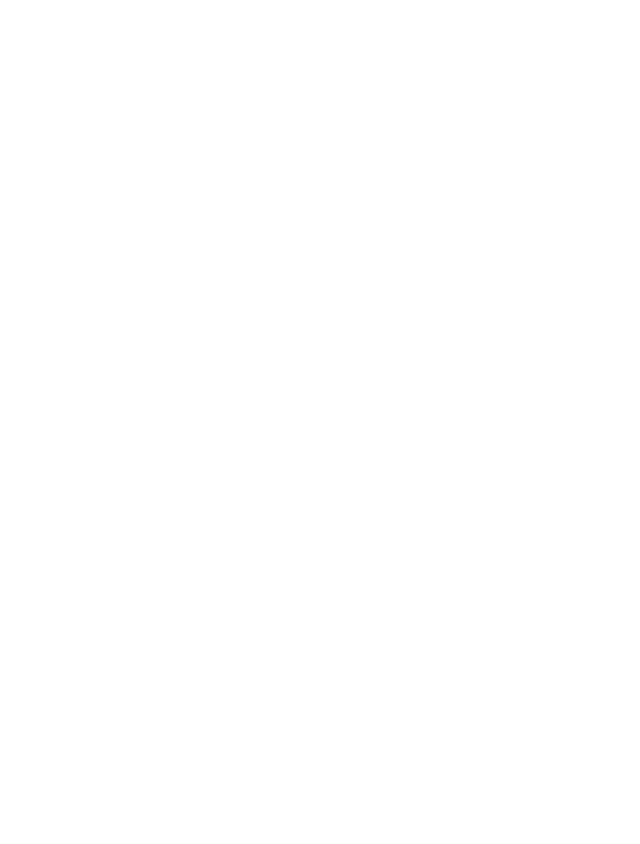
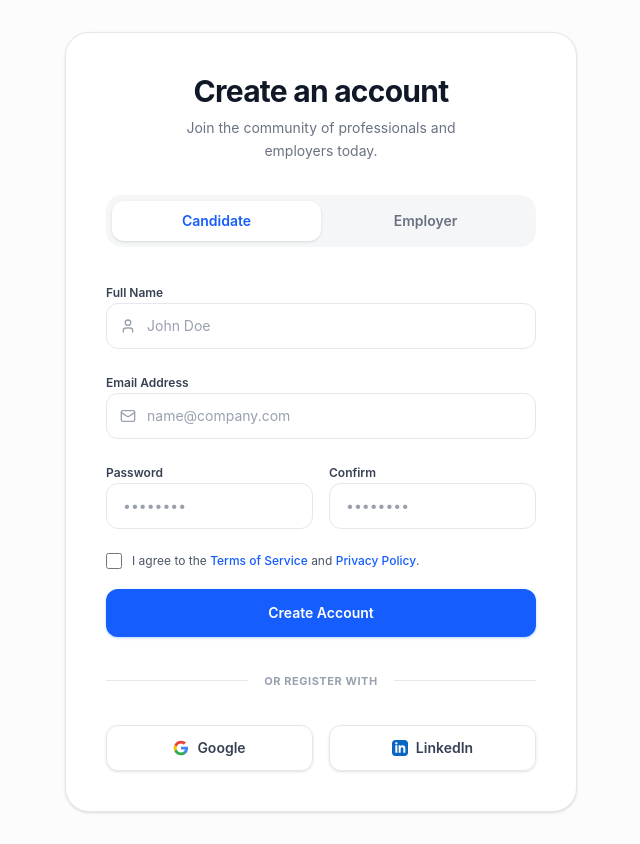
Before and after one commit to TeamProjectSpringBootETEC/FindYourPathFrontend, a React (Vite) app: page /register in a window 1280 px wide. Before the commit this address had no page. Shown: the whole page, without its empty margins (319-959 px from the left). Before the commit the page ends 800 px from the top, so only its background shows below. Built offline with nearby package versions, Linux system fonts and the light colour scheme.

Commit message:
Complete Register UI

```diff
--- a/src/Routes/RouteApp.jsx
+++ b/src/Routes/RouteApp.jsx
@@ -8,6 +8,7 @@
 import JobDetail from "@/pages/detail/JobDetail";
 import Events from "@/pages/Events";
 import EventDetail from "@/pages/detail/EventDetail";
+import Register from "@/pages/Register";
 
 // Layout for Public Pages (with Navbar)
 const PublicLayout = () => {
@@ -48,6 +49,9 @@
         <Route path="/about" element={<h1 className="p-4 text-2xl font-bold">About Us Page</h1>} />
       </Route>
 
+      {/* Auth Pages -> No Navbar / Footer */}
+      <Route path="/register" element={<Register />} />
+
       {/* Dashboard Pages -> Shows Sidebar (No Navbar) */}
       <Route path="/dashboard" element={<DashboardLayout />}>
         <Route index element={<h1 className="text-2xl font-bold">Overview Dashboard</h1>} />
--- a/src/components/Navbar.jsx
+++ b/src/components/Navbar.jsx
@@ -11,8 +11,6 @@
     { name: "Home", path: "/" },
     { name: "Jobs", path: "/job" },
     { name: "Events", path: "/events" },
-    { name: "Companies", path: "/companies" },
-    { name: "Universities", path: "/universities" },
     { name: "About Us", path: "/about" },
   ];
 
--- /dev/null
+++ b/src/pages/Register.jsx
@@ -0,0 +1,199 @@
+import React, { useState } from 'react';
+import { User, Mail, Lock } from 'lucide-react';
+
+export default function Register() {
+  const [accountType, setAccountType] = useState('Candidate');
+  const [formData, setFormData] = useState({
+    fullName: '',
+    email: '',
+    password: '',
+    confirmPassword: '',
+    agreeTerms: false,
+  });
+
+  const handleSubmit = (e) => {
+    e.preventDefault();
+    if (!formData.agreeTerms) {
+      alert('Please agree to the Terms of Service and Privacy Policy.');
+      return;
+    }
+    if (formData.password !== formData.confirmPassword) {
+      alert('Passwords do not match.');
+      return;
+    }
+    alert(`Account created successfully as ${accountType}!`);
+  };
+
+  return (
+    <div className="min-h-screen bg-gray-50/50 flex items-center justify-center font-sans text-gray-800 p-4 sm:p-6 lg:p-8">
+
+      {/* Main Card Container */}
+      <div className="bg-white border border-gray-200 rounded-3xl p-8 sm:p-10 shadow-sm w-full max-w-lg space-y-8">
+
+        {/* Header Section */}
+        <div className="text-center space-y-2">
+          <h1 className="text-2xl sm:text-3xl font-bold text-gray-900 tracking-tight">
+            Create an account
+          </h1>
+          <p className="text-sm text-gray-500 max-w-xs mx-auto leading-relaxed">
+            Join the community of professionals and employers today.
+          </p>
+        </div>
+
+        {/* Role Toggle Selector */}
+        <div className="bg-gray-100/80 p-1.5 rounded-2xl flex items-center">
+          {['Candidate', 'Employer'].map((type) => (
+            <button
+              key={type}
+              type="button"
+              onClick={() => setAccountType(type)}
+              className={`flex-1 py-2.5 rounded-xl text-sm font-semibold transition-all ${
+                accountType === type
+                  ? 'bg-white text-blue-600 shadow-sm'
+                  : 'text-gray-500 hover:text-gray-800'
+              }`}
+            >
+              {type}
+            </button>
+          ))}
+        </div>
+
+        {/* Form */}
+        <form onSubmit={handleSubmit} className="space-y-5">
+
+          {/* Full Name Input */}
+          <div className="space-y-1.5">
+            <label className="text-xs font-semibold text-gray-700">Full Name</label>
+            <div className="relative">
+              <span className="absolute inset-y-0 left-0 flex items-center pl-3.5 pointer-events-none text-gray-400">
+                <User className="w-4 h-4" />
+              </span>
+              <input
+                type="text"
+                required
+                placeholder="John Doe"
+                value={formData.fullName}
+                onChange={(e) => setFormData({ ...formData, fullName: e.target.value })}
+                className="w-full bg-white border border-gray-200 rounded-xl pl-10 pr-4 py-3 text-sm text-gray-800 placeholder-gray-400 focus:outline-none focus:border-blue-600 focus:ring-1 focus:ring-blue-600 transition-all"
+              />
+            </div>
+          </div>
+
+          {/* Email Address Input */}
+          <div className="space-y-1.5">
+            <label className="text-xs font-semibold text-gray-700">Email Address</label>
+            <div className="relative">
+              <span className="absolute inset-y-0 left-0 flex items-center pl-3.5 pointer-events-none text-gray-400">
+                <Mail className="w-4 h-4" />
+              </span>
+              <input
+                type="email"
+                required
+                placeholder="name@company.com"
+                value={formData.email}
+                onChange={(e) => setFormData({ ...formData, email: e.target.value })}
+                className="w-full bg-white border border-gray-200 rounded-xl pl-10 pr-4 py-3 text-sm text-gray-800 placeholder-gray-400 focus:outline-none focus:border-blue-600 focus:ring-1 focus:ring-blue-600 transition-all"
+              />
+            </div>
+          </div>
+
+          {/* Password & Confirm Row */}
+          <div className="grid grid-cols-1 sm:grid-cols-2 gap-4">
+
+            <div className="space-y-1.5">
+              <label className="text-xs font-semibold text-gray-700">Password</label>
+              <div className="relative">
+                <input
+                  type="password"
+                  required
+                  placeholder="••••••••"
+                  value={formData.password}
+                  onChange={(e) => setFormData({ ...formData, password: e.target.value })}
+                  className="w-full bg-white border border-gray-200 rounded-xl px-4 py-3 text-sm text-gray-800 placeholder-gray-400 focus:outline-none focus:border-blue-600 focus:ring-1 focus:ring-blue-600 transition-all"
+                />
+              </div>
+            </div>
+
+            <div className="space-y-1.5">
+              <label className="text-xs font-semibold text-gray-700">Confirm</label>
+              <div className="relative">
+                <input
+                  type="password"
+                  required
+                  placeholder="••••••••"
+                  value={formData.confirmPassword}
+                  onChange={(e) => setFormData({ ...formData, confirmPassword: e.target.value })}
+                  className="w-full bg-white border border-gray-200 rounded-xl px-4 py-3 text-sm text-gray-800 placeholder-gray-400 focus:outline-none focus:border-blue-600 focus:ring-1 focus:ring-blue-600 transition-all"
+                />
+              </div>
+            </div>
+
+          </div>
+
+          {/* Terms & Conditions Checkbox */}
+          <div className="flex items-center gap-2.5 pt-1">
+            <input
+              type="checkbox"
+              id="terms"
+              checked={formData.agreeTerms}
+              onChange={(e) => setFormData({ ...formData, agreeTerms: e.target.checked })}
+              className="w-4 h-4 rounded border-gray-300 text-blue-600 focus:ring-blue-500 cursor-pointer"
+            />
+            <label htmlFor="terms" className="text-xs text-gray-600 cursor-pointer select-none">
+              I agree to the <a href="#terms" className="text-blue-600 font-medium hover:underline">Terms of Service</a> and <a href="#privacy" className="text-blue-600 font-medium hover:underline">Privacy Policy</a>.
+            </label>
+          </div>
+
+          {/* Submit Button */}
+          <button
+            type="submit"
+            className="w-full bg-blue-600 hover:bg-blue-700 active:scale-[0.99] text-white py-3.5 rounded-xl font-semibold text-sm transition-all shadow-sm shadow-blue-200"
+          >
+            Create Account
+          </button>
+        </form>
+
+        {/* Divider */}
+        <div className="relative flex py-1 items-center">
+          <div className="flex-grow border-t border-gray-200"></div>
+          <span className="flex-shrink mx-4 text-[11px] font-bold text-gray-400 uppercase tracking-wider">Or register with</span>
+          <div className="flex-grow border-t border-gray-200"></div>
+        </div>
+
+        {/* Social Authentication Buttons */}
+        <div className="grid grid-cols-2 gap-4">
+
+          {/* Google Button */}
+          <button
+            type="button"
+            onClick={() => alert('Google registration clicked')}
+            className="flex items-center justify-center gap-2 border border-gray-200 hover:bg-gray-50 py-3 rounded-xl text-sm font-semibold text-gray-700 transition-colors shadow-sm"
+          >
+            <svg className="w-4 h-4" viewBox="0 0 24 24">
+              <path fill="#4285F4" d="M22.56 12.25c0-.78-.07-1.53-.2-2.25H12v4.26h5.92c-.26 1.37-1.04 2.53-2.21 3.31v2.77h3.57c2.08-1.92 3.28-4.74 3.28-8.09z" />
+              <path fill="#34A853" d="M12 23c2.97 0 5.46-.98 7.28-2.66l-3.57-2.77c-.98.66-2.23 1.06-3.71 1.06-2.86 0-5.29-1.93-6.16-4.53H2.18v2.84C3.99 20.53 7.7 23 12 23z" />
+              <path fill="#FBBC05" d="M5.84 14.09c-.22-.66-.35-1.36-.35-2.09s.13-1.43.35-2.09V7.06H2.18C1.43 8.55 1 10.22 1 12s.43 3.45 1.18 4.94l2.85-2.22.81-.63z" />
+              <path fill="#EA4335" d="M12 5.38c1.62 0 3.06.56 4.21 1.64l3.15-3.15C17.45 2.09 14.97 1 12 1 7.7 1 3.99 3.47 2.18 7.06l3.66 2.84c.87-2.6 3.3-4.52 6.16-4.52z" />
+            </svg>
+            Google
+          </button>
+
+          {/* LinkedIn Button */}
+          <button
+            type="button"
+            onClick={() => alert('LinkedIn registration clicked')}
+            className="flex items-center justify-center gap-2 border border-gray-200 hover:bg-gray-50 py-3 rounded-xl text-sm font-semibold text-gray-700 transition-colors shadow-sm"
+          >
+            <svg className="w-4 h-4 fill-[#0A66C2]" viewBox="0 0 24 24">
+              <path d="M19 0h-14c-2.761 0-5 2.239-5 5v14c0 2.761 2.239 5 5 5h14c2.762 0 5-2.239 5-5v-14c0-2.761-2.238-5-5-5zm-11 19h-3v-11h3v11zm-1.5-12.268c-.966 0-1.75-.79-1.75-1.764s.784-1.764 1.75-1.764 1.75.79 1.75 1.764-.783 1.764-1.75 1.764zm13.5 12.268h-3v-5.604c0-3.368-4-3.113-4 0v5.604h-3v-11h3v1.765c1.396-2.586 7-2.777 7 2.476v6.759z"/>
+            </svg>
+            LinkedIn
+          </button>
+
+        </div>
+
+      </div>
+
+    </div>
+  );
+}
```
